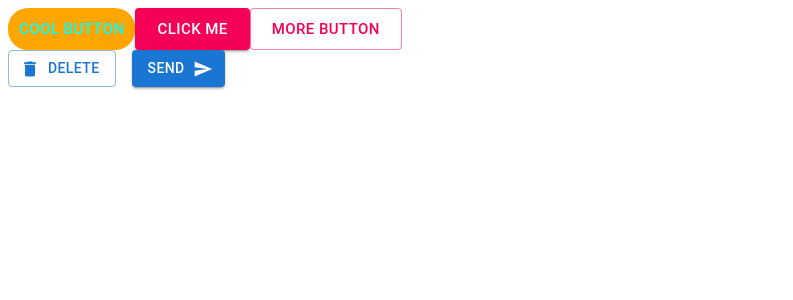
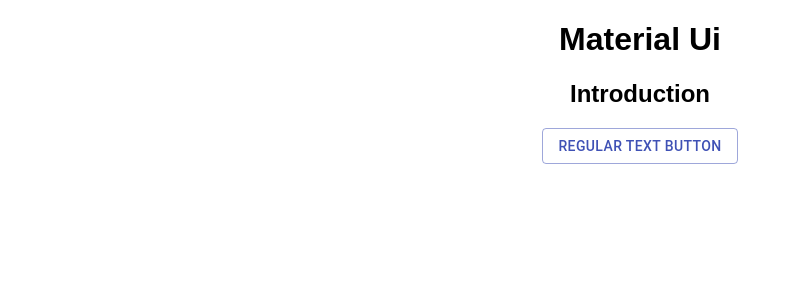
Before and after one commit to fang-wenlee/MaterialUi, a React (Create React App) app: page / in a window 1280 px wide. Shown: the top 300 px of the page, without its empty margins (0-793 px from the left). Built offline with nearby package versions, Linux system fonts and the light colour scheme.

Commit message:
Button from Material UI

```diff
--- a/src/App.js
+++ b/src/App.js
@@ -1,19 +1,26 @@
 import React from "react";
-import CoolButton from "./CoolButton";
-import { ContainButton, OutlinedButton } from "./Buttons";
-import { IconLabelButtons } from "./IconButtons";
+import "./styles.css";
+//import Button from "./CoolButton";
+import { TextButton } from "./Buttons";
+// import { IconLabelButtons } from "./IconButtons";
 //import Stack from "@mui/material/Stack";
+
+//import {Button} from "@material-ui/core";
 
 export default function App() {
   // const cool = true;
   return (
-    <>
-      <div style={{ marginRight: "20px" }}>
+    <div className="App">
+      <h1>Material Ui</h1>
+      <h2>Introduction</h2>
+      <TextButton />
+
+      {/* <div style={{ marginRight: "20px" }}>
         <CoolButton cool={true} />
         <ContainButton />
         <OutlinedButton />
       </div>
-      <IconLabelButtons />
-    </>
+      <IconLabelButtons /> */}
+    </div>
   );
 }
--- a/src/Buttons.js
+++ b/src/Buttons.js
@@ -27,3 +27,11 @@
     </Button>
   );
 };
+
+export const TextButton = () => {
+  return (
+    <Button color="primary" variant="outlined">
+      Regular Text Button
+    </Button>
+  );
+};
```
